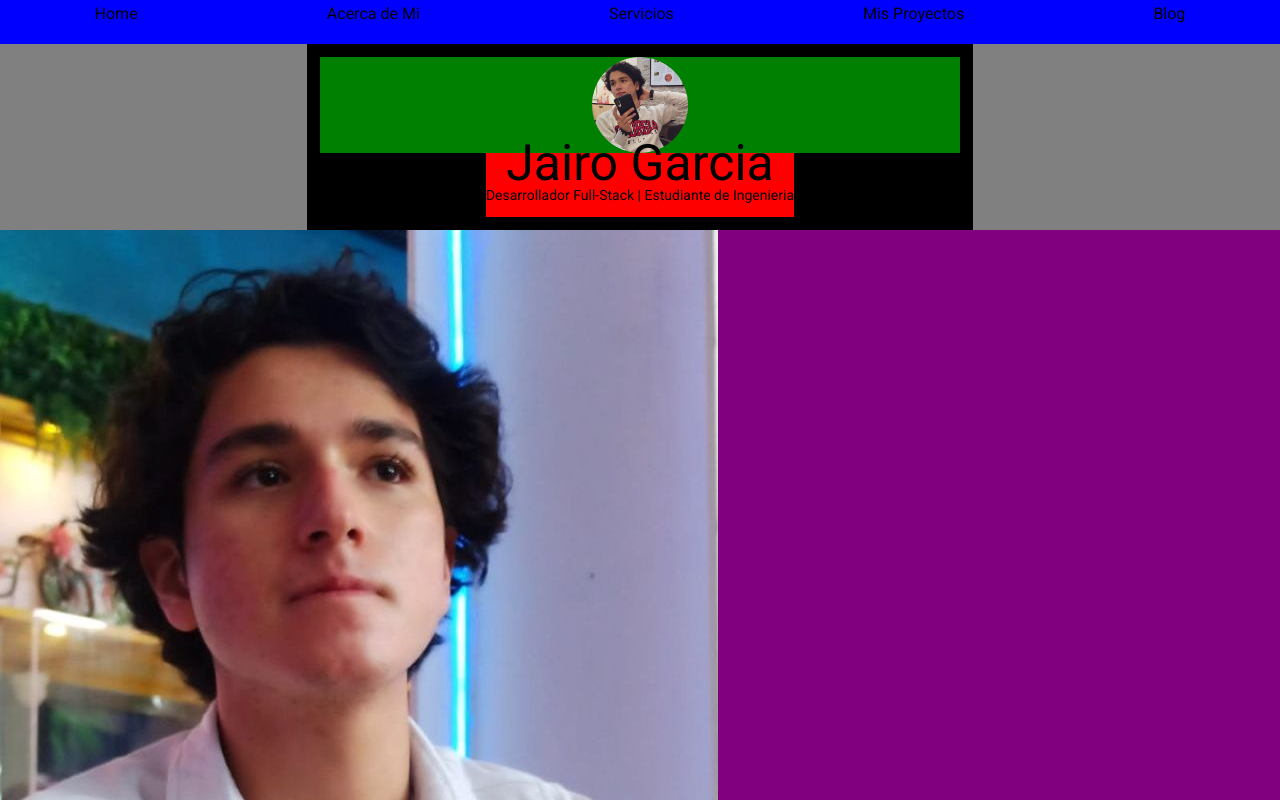
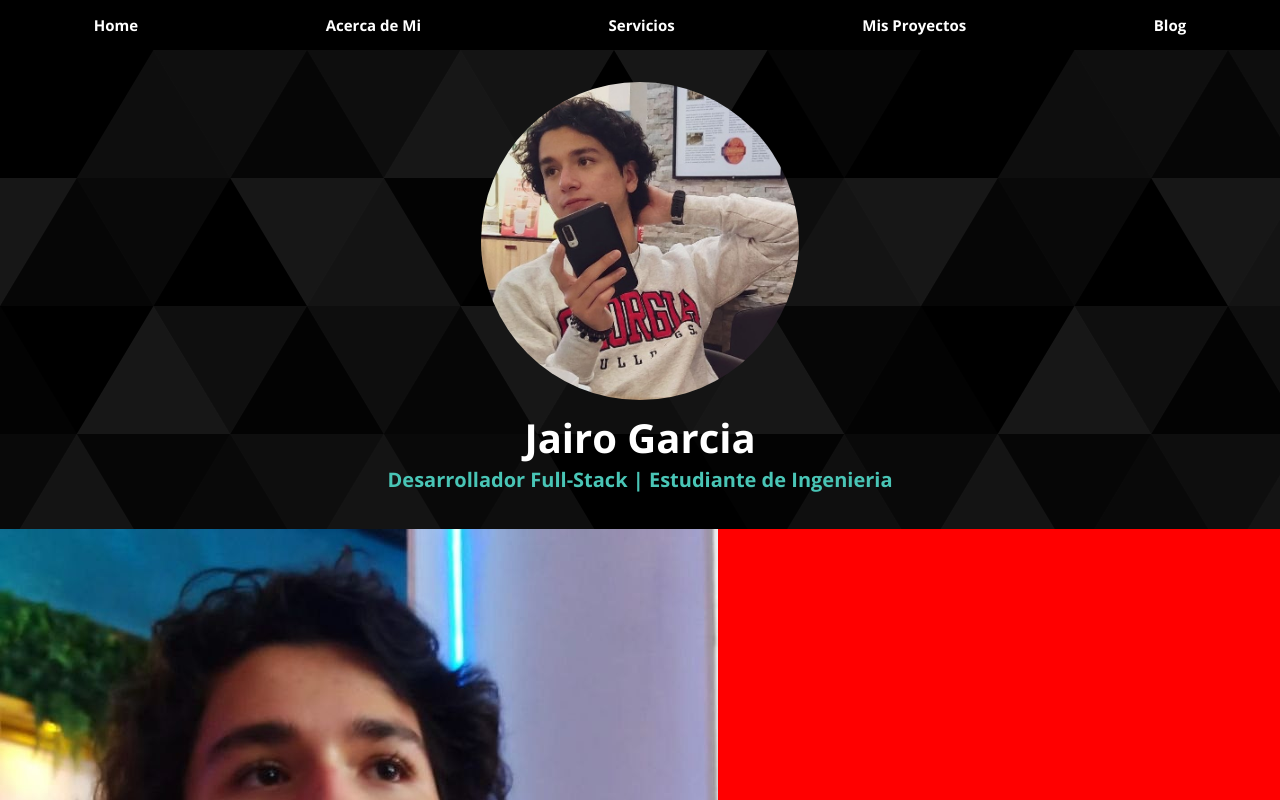
Before and after one commit to jairoDGM/Personal_Website, an Angular app in the folder frontend/: page / in a window 1280 px wide. Shown: the top 800 px of the page. Built offline with nearby package versions, Linux system fonts and the light colour scheme.

Commit message:
avance de toolbar y home v1

```diff
--- a/frontend/src/app/componentes/about-me/about-me.component.html
+++ b/frontend/src/app/componentes/about-me/about-me.component.html
@@ -1,10 +1,12 @@
 <body>
     <div id="mainBar">
-        <h3>Home</h3>
-        <h3>Acerca de Mi</h3>
-        <h3>Servicios</h3>
-        <h3>Mis Proyectos</h3>
-        <h3>Blog</h3> <!--link a otra pagina-->
+        <div id="contenedor_opciones">
+            <div class="opciones"><a href="#Home">Home</a></div>
+            <div class="opciones"><a href="#AboutMe">Acerca de Mi</a></div>
+            <div class="opciones"><a href="#MyServices">Servicios</a></div>
+            <div class="opciones"><a href="#proyectos">Mis Proyectos</a></div>
+            <div class="opciones"><a href="">Blog</a></div> <!--link a otra pagina-->
+        </div>
     </div>
 
     <!--SECCION DE HOME-->
@@ -15,8 +17,8 @@
                 <img src="../../../assets/images/me_circular_editada.jpg">
             </div>
             <div id="space1">
-                <p class="titulo1_home">Jairo Garcia</p>
-                <p class="texto_home">Desarrollador Full-Stack | Estudiante de Ingenieria</p>
+                <div id="titulo1_home">Jairo Garcia</div>
+                <div id="texto_home">Desarrollador Full-Stack | Estudiante de Ingenieria</div>
             </div>
         </div>
 
@@ -98,7 +100,7 @@
             <h3><b>Destacados</b></h3>
             <h1>Proyectos Realizados</h1>
         </div>
-        <div id="proyectos">
+        <div id="creaciones">
             <div class="card_project"><!--esto tiene que sobresaltar cuando el mouse este encima-->
                 <a href="https://github.com/jairoDGM/Proyecto_Tienda.git" target="_blank">
                     <img src="../../../assets/images/icons8-microsoft-sql-server.svg" alt="">
--- a/frontend/src/app/componentes/about-me/about-me.component.scss
+++ b/frontend/src/app/componentes/about-me/about-me.component.scss
@@ -1,5 +1,11 @@
+@import url(https://fonts.googleapis.com/css?family=Open+Sans:400,300,600,700);
+
+
+
 @media screen and (min-width: 1024px) {
     body{
+        font-family: 'Open Sans', sans-serif;
+        font-weight: bold;
         background-color: blue;
         display: flex;
         flex-direction: column;
@@ -8,64 +14,94 @@
             text-decoration: none;
         }
         #mainBar{
-            background-color: blue;
-            display: flex;
-            flex-direction: row;
-            justify-content: center;
-            justify-content: space-around;
-            height: 50px;
+           background-color: #000;
+            width: 100%;
+            #contenedor_opciones{
+                display: flex;
+                flex-direction: row;
+                justify-content: space-around;
+                height: 50px;
+                background-color: transparent;
+                align-items: center;
+                .opciones > a{
+                    position: relative;
+                    font-size: 15px;
+                    color: white;
+                    &:before {
+                        content: "";
+                        position: absolute;
+                        width: 100%;
+                        height: 2px;
+                        bottom: 0;
+                        margin: -5px 0;
+                        background-color: #49c5b6;
+                        visibility: hidden;
+                        transform: scaleX(0);
+                        transition: all 0.4s ease-in-out 0s;
+                    }
+                    &:hover:before {
+                        visibility: visible;
+                        transform: scaleX(1);
+                    }
+                }
+            }
         }
         #Home{
-            background-color: gray;
             width: 100%;
-
+            background-image: url(../../../assets/images/large-triangles.svg);
             display: flex;
             justify-content: center;
-            align-items: center;
             #contenido1{
-                display: flex;
-                flex-direction: column;
-                align-items: center;
-                justify-content: center;
-                padding: 1%;
-                background-color: black;
-                width: 50%;
+
+                padding-top: 2.5%;
+                padding-bottom: 2.5%;
                 #imagen{
-                    background-color: green;
+
                     display: flex;
                     justify-content: center;
                     img{
-                        height: 15%;
-                        width: 15%;
+                        height: 45%;
+                        width: 45%;
                         border-radius: 50%;
                     }
                 }
-                #space1{
-                    text-align: center;
-                    background-color: red;
-                    .titulo1_home{
-                        font-size: 50px;
-                    }
-                    .texto_home{}
+            }
+            #space1{
+                text-align: center;
+                padding-top: 2%;
+                display: flex;
+                flex-direction: column;
+                color: white;
+                #titulo1_home{
+
+                    font-size: 40px;
+                    padding: 2%;
+                }
+                #texto_home{
+                    padding: 1%;
+                    font-size: 20px;
+                    color: #49c5b6;
                 }
             }
-
         }
 
         #AboutMe{
             width: 100%;
-
-            background-color: purple;
+            background-image: linear-gradient(to left bottom, #000000, #131313, #1f1f1f, #2c2c2c, #393939);
+            display: flex;
+            justify-content: center;
+            align-items: center;
+            #contenido2{
+                background-color: red;
+            }
         }
         #MyServices{
             width: 100%;
-
-            background-color: aqua;
+            background-color: rgb(30, 29, 29);
         }
         #proyectos{
             width: 100%;
-            background-color: brown;
-
+            background-color: rgb(30, 29, 29);
         }
 
     }
--- a/frontend/src/styles.scss
+++ b/frontend/src/styles.scss
@@ -1,4 +1,4 @@
 /* You can add global styles to this file, and also import other style files */
 
-html, body { height: 100%; }
+html, body { height: 100%; scroll-behavior: smooth;}
 body { margin: 0; font-family: Roboto, "Helvetica Neue", sans-serif; }
```
